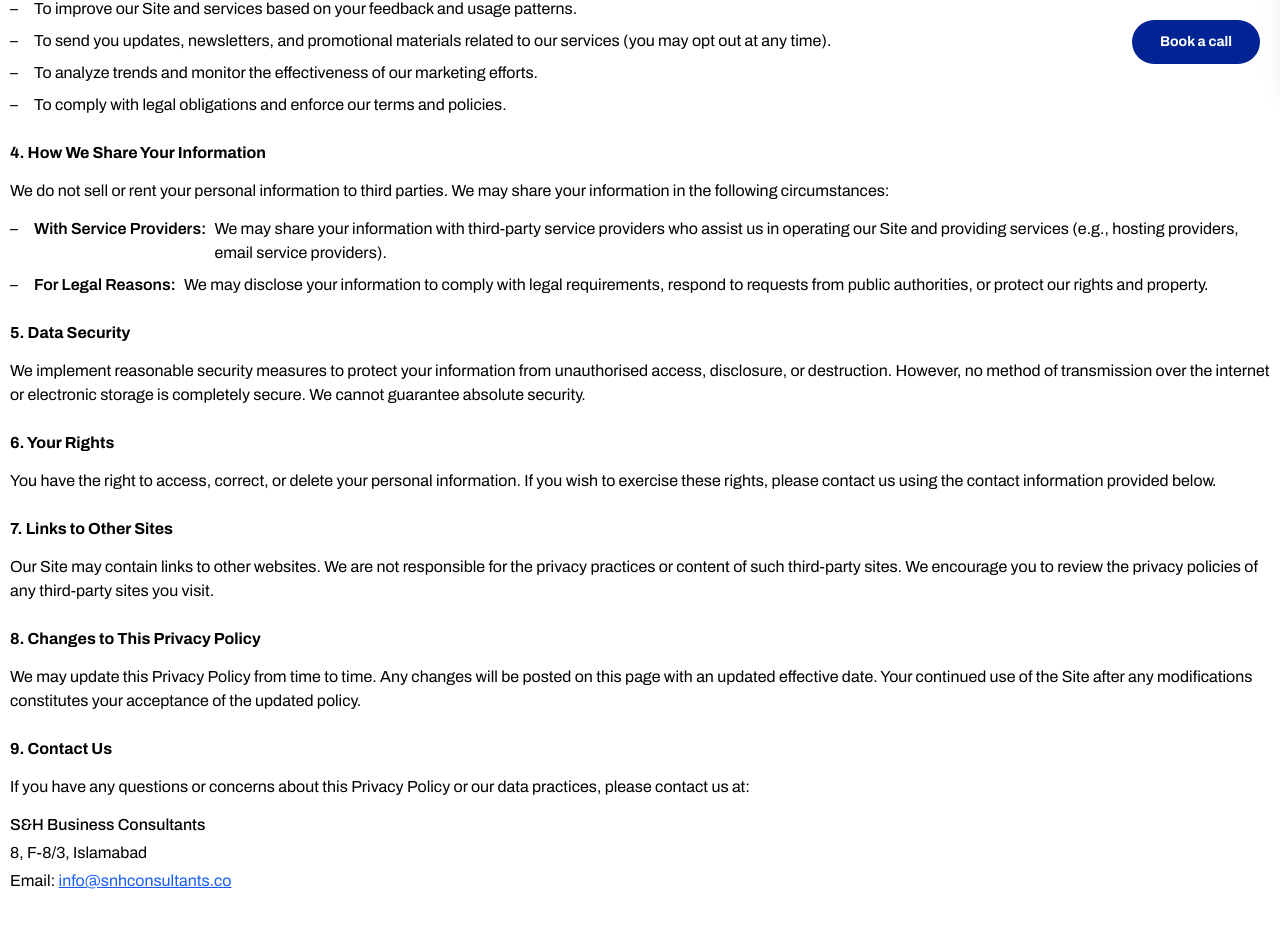
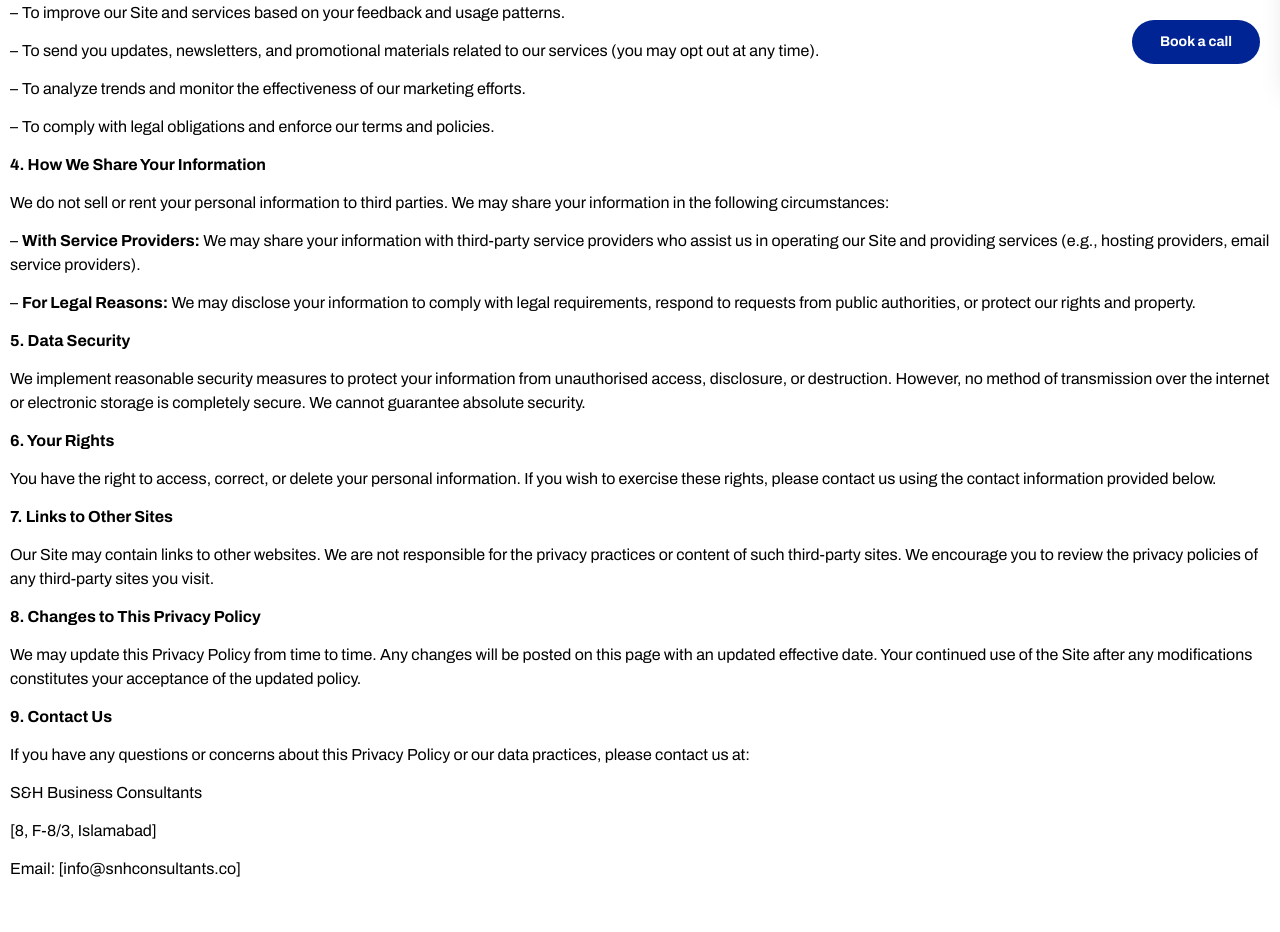
Before and after one commit to huzaifashuaib/shConsultant, a Next.js app: page /privacy-policy in a window 1280 px wide. Shown: the part 721-1653 px from the top of the page. Built offline with nearby package versions, Linux system fonts and the light colour scheme.

Commit message:
feat: privacy page Completed

```diff
--- a/src/app/case-studies/page.jsx
+++ b/src/app/case-studies/page.jsx
@@ -8,7 +8,7 @@ export const metadata = {
 };
 const page = () => {
   return (
-    <div className="flex flex-col min-h-[calc(100vh-58px)] w-full">
+    <div className="flex flex-col min-h-[calc(100vh-20px)] w-full">
       <main className="flex-1 flex items-center justify-center">
         <CaseStudy text={"case studies"} />
       </main>
--- a/src/components/footer/Footer.jsx
+++ b/src/components/footer/Footer.jsx
@@ -23,7 +23,7 @@ const Footer = () => {
   return (
     <>
       <div className="flex flex-col md:flex-row items-center py-1 md:max-w-390 gap-2 mx-auto md:px-15 ">
-        <p className="text-slate-800 text-sm w-full max-md:text-center max-md:p-2.5 max-lg:mt-[4%] ">
+        <p className="text-slate-800 text-sm w-full max-md:text-center max-md:p-2.5 max-lg:mt-[4%] max-sm:mb-12">
           {/* <p className="text-slate-800 text-sm 2xl:w-full max-2xl:w-5/6 max-md:text-center max-md:p-2.5 max-lg:mt-[4%] "> */}
           Copyright © {year} S&H Business Consultants &{" "}
           <Link
--- a/src/components/footer/privacy/Privacy.jsx
+++ b/src/components/footer/privacy/Privacy.jsx
@@ -6,7 +6,7 @@ const PrivacyPolicyPage = () => {
   const { effectiveDate, sections } = privacyPolicy;
 
   return (
-    <div className="max-w-345 mx-auto md:p-2.5 w-full max-md:mt-30 min-md:max-lg:mt-22 max-md:mb-15 lg:mt-35">
+    <div className="max-w-345 mx-auto p-2.5 w-full max-md:mt-30 min-md:max-lg:mt-22 max-md:mb-15 lg:mt-35 mb-8">
       <h1 className="text-4xl text-custom-black font-semibold text-center">
         Privacy Policy
       </h1>
@@ -16,7 +16,7 @@ const PrivacyPolicyPage = () => {
 
       {/* Sections */}
       {sections.map((section, index) => (
-        <div key={index} className="mb-6">
+        <div key={index} className="mb-3.5">
           <h2 className="text-base font-bold mb-3.5">{section.title}</h2>
           {section.subTitle && (
             <h2 className="text-base mb-3.5">{section.subTitle}</h2>
@@ -27,23 +27,18 @@ const PrivacyPolicyPage = () => {
           )}
 
           {section.list && (
-            <ul className="list-none space-y-2 mb-3.5">
+            <ul className="list-none space-y-3.5">
               {section.list.map((item, idx) => {
                 const parts = item.split(":");
                 return (
-                  <li
-                    key={idx}
-                    className="flex items-start gap-2 before:content-['–'] before:mr-2"
-                  >
+                  <li key={idx} className="before:content-['–'] before:mr-1 ">
                     {parts.length > 1 && parts[1].trim() ? (
-                      <>
-                        <span className="font-semibold whitespace-nowrap">
-                          {parts[0]}:
-                        </span>
-                        <span>{parts.slice(1).join(":")}</span>
-                      </>
+                      <span>
+                        <span className="text-base font-bold">{parts[0]}:</span>{" "}
+                        {parts.slice(1).join(":")}
+                      </span>
                     ) : (
-                      <span>{item}</span>
+                      <span className="text-base">{item}</span>
                     )}
                   </li>
                 );
@@ -51,18 +46,10 @@ const PrivacyPolicyPage = () => {
             </ul>
           )}
           {section.contact && (
-            <div className="space-y-1">
-              <p className="font-medium">{section.contact.company}</p>
-              <p>{section.contact.address}</p>
-              <p>
-                Email:{" "}
-                <a
-                  href={`mailto:${section.contact.email}`}
-                  className="text-blue-600 underline"
-                >
-                  {section.contact.email}
-                </a>
-              </p>
+            <div className="space-y-3.5">
+              <p className="text-base">{section.contact.company}</p>
+              <p className="text-base">[{section.contact.address}]</p>
+              <p>Email: [{section.contact.email}]</p>
             </div>
           )}
         </div>
```
